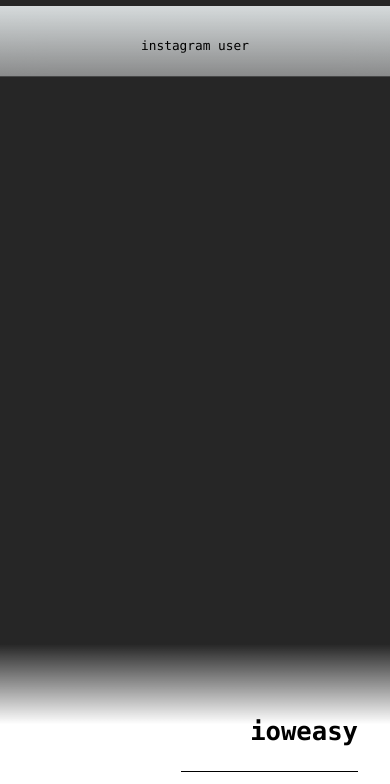
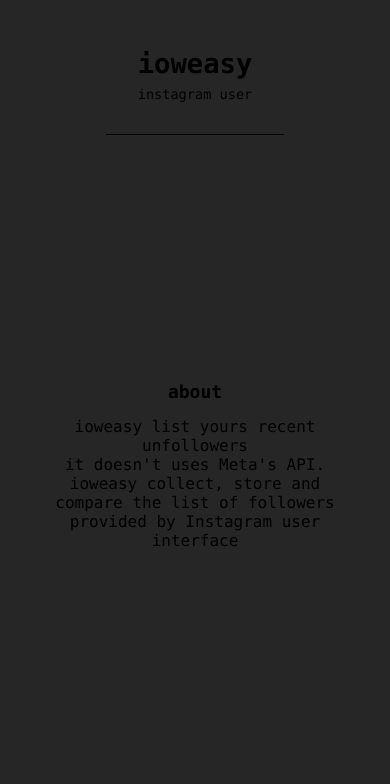
Before and after one commit to yoarajota/ioweasyf, a Next.js app: page / in a window 390 px wide. Shown: the top 784 px of the page. Built offline with nearby package versions, Linux system fonts and the light colour scheme.

Commit message:
frontend update

```diff
--- a/pages/index.tsx
+++ b/pages/index.tsx
@@ -3,16 +3,51 @@
 import { Inter } from '@next/font/google'
 import styles from '../styles/Home.module.css'
 import { useCallback, useState } from 'react'
-import { send } from 'process'
 import sendUser from '../logic/sendUser'
+import { motion } from 'framer-motion'
+import { type } from 'os'
+import Loading from '../public/components/loading'
+
+const FOOTER_2 = () => {
+  return (
+    <>
+      <h1>
+        about
+      </h1>
+      <p>
+        ioweasy list yours recent unfollowers
+
+        <br />
+
+        it doesn't uses Meta's API.
+        <br />
+
+        ioweasy collect, store and compare the list of followers provided by Instagram user interface
+      </p>
+    </>
+  )
+}
+const FOOTER_1 = () => {
+  return (
+    <>
+      <h1>
+        remember
+      </h1>
+      <p>
+        the list may have wrong imprecise information because the algorithm use the instagram user interface
+      </p>
+    </>
+  )
+}
 
 const inter = Inter({ subsets: ['latin'] })
 
 export default function Home() {
-    const [user, setUser] = useState<string>();
+  const [user, setUser] = useState<string>('');
   const [status, setStatus] = useState<any>();
 
   const send = useCallback(() => {
+    if (user?.length < 4) return
     setStatus(sendUser(user))
   }, [user])
 
@@ -25,7 +60,8 @@
         <link rel="icon" href="/favicon.ico" />
       </Head>
       <main className={styles.main}>
-          <div className={styles.description}>
+        <motion.div animate={{ x: [-20, 0], opacity: [0, 1] }}
+          transition={{ type: "spring" }} className={styles.description}>
           <div className={styles.wrap}>
             <h1>
               ioweasy
@@ -33,8 +69,32 @@
             <p>instagram user</p>
             <input onBlur={() => send()} value={user} onChange={(e) => setUser(e.target.value)} type={'text'}></input>
           </div>
+        </motion.div>
+        <motion.div
+          className={styles.center}
+          initial={{ opacity: 0, scale: 0.5 }}
+          animate={{ opacity: 1, scale: 1 }}
+          transition={{
+            duration: 0.8,
+            delay: 0.5,
+            ease: [0, 0.71, 0.2, 1.01]
+          }}
+        >
+          <motion.div
+            className={styles.result}
+            animate={{ height: status ? 'auto' : 0 }}
+            transition={{
+              type: 'spring'
+            }}
+          >
+            <div>
+              {status && <Loading />}
             </div>
-          {status}
+          </motion.div>
+
+
+          {status ? <FOOTER_1 /> : <FOOTER_2 />}
+        </motion.div>
       </main>
     </>
   )
--- /dev/null
+++ b/public/components/loading.tsx
@@ -0,0 +1,13 @@
+import { motion } from 'framer-motion'
+import styles from '../../styles/Home.module.css'
+
+const Loading = () => {
+
+    return (
+        <motion.div className={styles.loadingWrap} transition={{ duration: 0.5, delay: 0.2 }} initial={{ opacity: 0 }} animate={{ opacity: 1 }}>
+            <motion.span transition={{ duration: 1, repeat: Infinity }} animate={{ x: [0, 100, 0] }} />
+        </motion.div>
+    )
+}
+
+export default Loading
--- a/styles/Home.module.css
+++ b/styles/Home.module.css
@@ -8,14 +8,13 @@
 }
 
 .description {
-  display: inherit;
-  justify-content: inherit;
-  align-items: inherit;
+  display: flex;
+  align-items: center;
+  justify-content: center;
   font-size: 0.85rem;
   max-width: var(--max-width);
   width: 100%;
   z-index: 2;
-  font-family: var(--font-mono);
 }
 
 .description a {
@@ -33,12 +32,13 @@
 .description input {
   margin-top: 0.7em;
   border: none;
-  border-bottom: 1px solid rgb(var(--foreground-rgb)) ;
+  border-bottom: 1px solid rgb(var(--foreground-rgb));
   background-color: transparent;
+  text-align: center;
+  padding: 4px;
 }
 
 .wrap {
-  margin: 0 auto;
   align-items: center;
   justify-items: center;
   display: flex;
@@ -49,245 +49,38 @@
   outline: none;
 }
 
-.code {
-  font-weight: 700;
-  font-family: var(--font-mono);
+.center {
+  position: relative;
+  margin: auto;
+  text-align: center;
 }
 
-.grid {
-  display: grid;
-  grid-template-columns: repeat(4, minmax(25%, auto));
-  width: var(--max-width);
-  max-width: 100%;
+.center h1 {
+  font-size: 18px;
+  margin-bottom: 15px;
 }
 
-.card {
-  padding: 1rem 1.2rem;
-  border-radius: var(--border-radius);
-  background: rgba(var(--card-rgb), 0);
-  border: 1px solid rgba(var(--card-border-rgb), 0);
-  transition: background 200ms, border 200ms;
+.result {
+  overflow: hidden;
 }
 
-.card span {
-  display: inline-block;
-  transition: transform 200ms;
+.result>div {
+  height: 400px;
+  width: 100%;
+  display: flex;
+  align-items: center;
+  justify-content: center;
 }
 
-.card h2 {
-  font-weight: 600;
-  margin-bottom: 0.7rem;
+.loadingWrap {
+  width: 100px;
+  height: 5px;
+  display: flex;
 }
 
-.card p {
-  margin: 0;
-  opacity: 0.6;
-  font-size: 0.9rem;
-  line-height: 1.5;
-  max-width: 30ch;
+.loadingWrap span {
+  height: 5px;
+  width: 5px;
+  border-radius: 90px;
+  background: rgb(var(--foreground-rgb));
 }
-
-.center {
-  display: flex;
-  justify-content: center;
-  align-items: center;
-  position: relative;
-  padding: 4rem 0;
-}
-
-.center::before {
-  background: var(--secondary-glow);
-  border-radius: 50%;
-  width: 480px;
-  height: 360px;
-  margin-left: -400px;
-}
-
-.center::after {
-  background: var(--primary-glow);
-  width: 240px;
-  height: 180px;
-  z-index: -1;
-}
-
-.center::before,
-.center::after {
-  content: '';
-  left: 50%;
-  position: absolute;
-  filter: blur(45px);
-  transform: translateZ(0);
-}
-
-.logo,
-.thirteen {
-  position: relative;
-}
-
-.thirteen {
-  display: flex;
-  justify-content: center;
-  align-items: center;
-  width: 75px;
-  height: 75px;
-  padding: 25px 10px;
-  margin-left: 16px;
-  transform: translateZ(0);
-  border-radius: var(--border-radius);
-  overflow: hidden;
-  box-shadow: 0px 2px 8px -1px #0000001a;
-}
-
-.thirteen::before,
-.thirteen::after {
-  content: '';
-  position: absolute;
-  z-index: -1;
-}
-
-/* Conic Gradient Animation */
-.thirteen::before {
-  animation: 6s rotate linear infinite;
-  width: 200%;
-  height: 200%;
-  background: var(--tile-border);
-}
-
-/* Inner Square */
-.thirteen::after {
-  inset: 0;
-  padding: 1px;
-  border-radius: var(--border-radius);
-  background: linear-gradient(
-    to bottom right,
-    rgba(var(--tile-start-rgb), 1),
-    rgba(var(--tile-end-rgb), 1)
-  );
-  background-clip: content-box;
-}
-
-/* Enable hover only on non-touch devices */
-@media (hover: hover) and (pointer: fine) {
-  .card:hover {
-    background: rgba(var(--card-rgb), 0.1);
-    border: 1px solid rgba(var(--card-border-rgb), 0.15);
-  }
-
-  .card:hover span {
-    transform: translateX(4px);
-  }
-}
-
-@media (prefers-reduced-motion) {
-  .thirteen::before {
-    animation: none;
-  }
-
-  .card:hover span {
-    transform: none;
-  }
-}
-
-/* Mobile */
-@media (max-width: 700px) {
-  .content {
-    padding: 4rem;
-  }
-
-  .grid {
-    grid-template-columns: 1fr;
-    margin-bottom: 120px;
-    max-width: 320px;
-    text-align: center;
-  }
-
-  .card {
-    padding: 1rem 2.5rem;
-  }
-
-  .card h2 {
-    margin-bottom: 0.5rem;
-  }
-
-  .center {
-    padding: 8rem 0 6rem;
-  }
-
-  .center::before {
-    transform: none;
-    height: 300px;
-  }
-
-  .description {
-    font-size: 0.8rem;
-  }
-
-  .description a {
-    padding: 1rem;
-  }
-
-  .description p,
-  .description div {
-    display: flex;
-    justify-content: center;
-    position: fixed;
-    width: 100%;
-  }
-
-  .description p {
-    align-items: center;
-    inset: 0 0 auto;
-    padding: 2rem 1rem 1.4rem;
-    border-radius: 0;
-    border: none;
-    border-bottom: 1px solid rgba(var(--callout-border-rgb), 0.25);
-    background: linear-gradient(
-      to bottom,
-      rgba(var(--background-start-rgb), 1),
-      rgba(var(--callout-rgb), 0.5)
-    );
-    background-clip: padding-box;
-    backdrop-filter: blur(24px);
-  }
-
-  .description div {
-    align-items: flex-end;
-    pointer-events: none;
-    inset: auto 0 0;
-    padding: 2rem;
-    height: 200px;
-    background: linear-gradient(
-      to bottom,
-      transparent 0%,
-      rgb(var(--background-end-rgb)) 40%
-    );
-    z-index: 1;
-  }
-}
-
-/* Tablet and Smaller Desktop */
-@media (min-width: 701px) and (max-width: 1120px) {
-  .grid {
-    grid-template-columns: repeat(2, 50%);
-  }
-}
-
-@media (prefers-color-scheme: dark) {
-  .vercelLogo {
-    filter: invert(1);
-  }
-
-  .logo,
-  .thirteen img {
-    filter: invert(1) drop-shadow(0 0 0.3rem #ffffff70);
-  }
-}
-
-@keyframes rotate {
-  from {
-    transform: rotate(360deg);
-  }
-  to {
-    transform: rotate(0deg);
-  }
-}
--- a/styles/globals.css
+++ b/styles/globals.css
@@ -67,6 +67,7 @@
   box-sizing: border-box;
   padding: 0;
   margin: 0;
+  font-family: var(--font-mono);
 }
 
 html,
```
Lines whose indentation alone changed are shown as unchanged.
